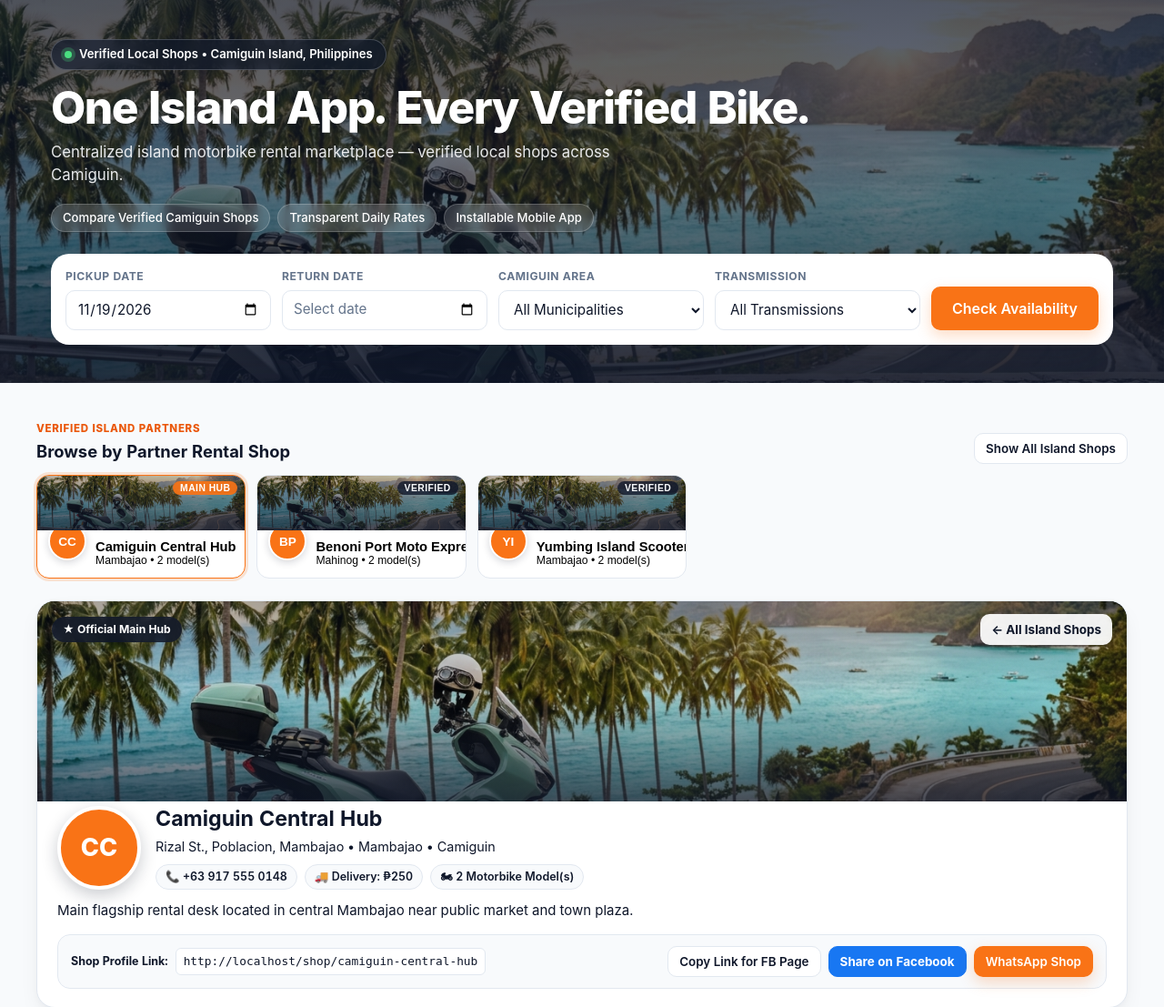
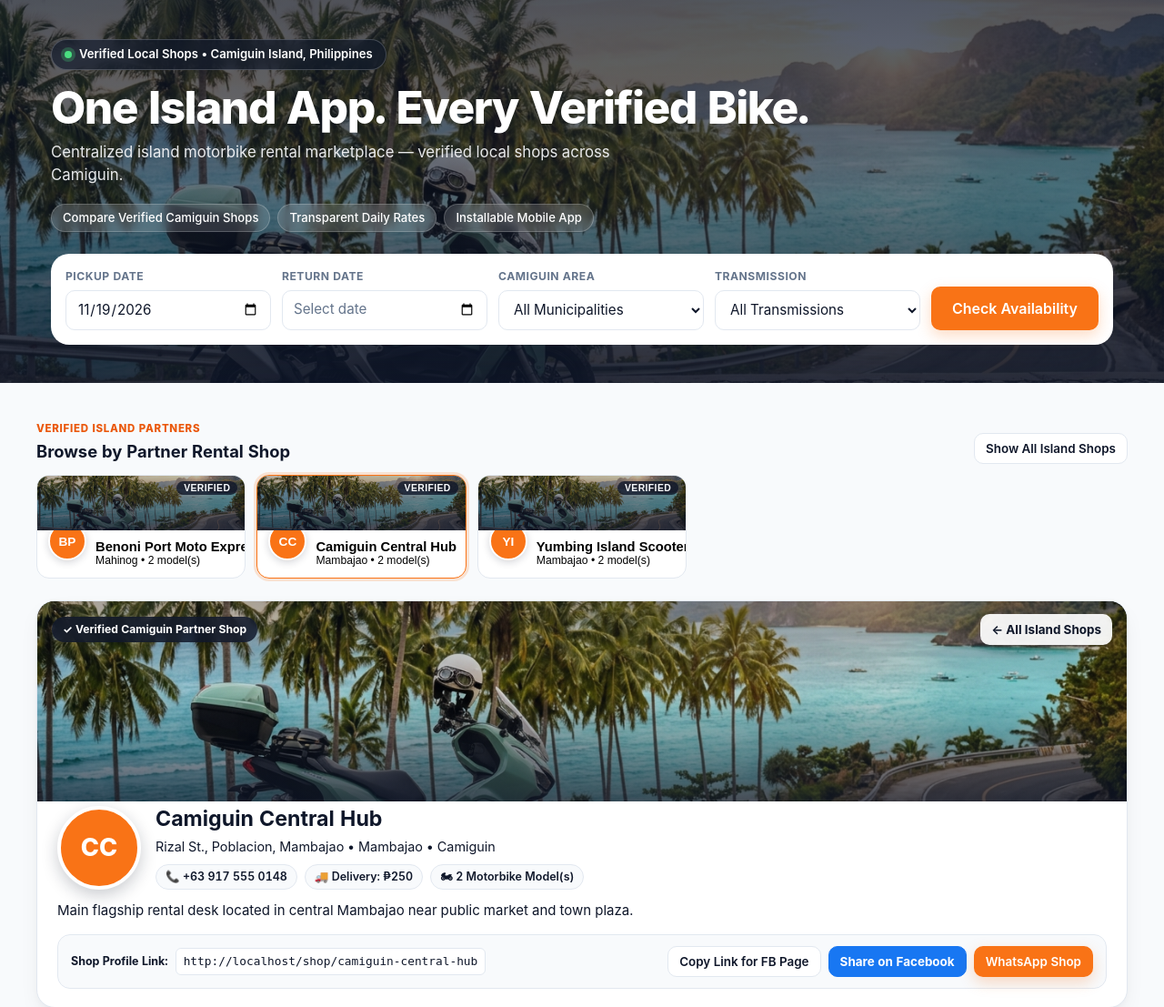
Before and after one commit to Junfols/motorbike-rentals-camiguin, a Flask app: page /shop/1 in a window 1280 px wide. Shown: the part 68-1175 px from the top of the page at 91% size. Run offline with Flask 3, Linux system fonts and the light colour scheme; data comes from the database, SQL or seed files in the repository; data that the repository does not hold is empty; some libraries are stand-ins or nearby versions.

Commit message:
feat: remove Main Hub lock and badge so all partner shops are equal

```diff
--- a/app.py
+++ b/app.py
@@ -2874,25 +2874,15 @@ def create_app(test_config: dict | None = None) -> Flask:
         if "password" in payload and len(new_password) < 6:
             return jsonify({"error": "New shop password must be at least 6 characters."}), 400
 
-        set_main = payload.get("is_main") in (True, 1, "1", "true", "yes")
-        if set_main:
-            new_status = "approved"
-        else:
-            new_status = (payload.get("status") or existing["status"]).strip().lower()
-            if new_status not in VALID_SHOP_STATUSES:
-                return jsonify({"error": "Invalid shop status."}), 400
-            if existing["is_main"] and new_status != "approved":
-                return jsonify({"error": "The main platform hub cannot be suspended."}), 400
+        new_status = (payload.get("status") or existing["status"]).strip().lower()
+        if new_status not in VALID_SHOP_STATUSES:
+            return jsonify({"error": "Invalid shop status."}), 400
 
         with conn:
-            if set_main:
-                conn.execute("UPDATE shops SET is_main = 0 WHERE is_main != 0")
-                conn.execute(
-                    "UPDATE shops SET is_main = 1, status = 'approved' WHERE id = ?",
-                    (shop_id,),
-                )
-            else:
-                conn.execute("UPDATE shops SET status = ? WHERE id = ?", (new_status, shop_id))
+            conn.execute(
+                "UPDATE shops SET status = ?, is_main = 0 WHERE id = ?",
+                (new_status, shop_id),
+            )
             if new_password:
                 conn.execute(
                     "UPDATE shops SET password_hash = ? WHERE id = ?",
@@ -2911,8 +2901,6 @@ def create_app(test_config: dict | None = None) -> Flask:
         existing = conn.execute("SELECT * FROM shops WHERE id = ?", (shop_id,)).fetchone()
         if not existing:
             return jsonify({"error": "Partner shop not found."}), 404
-        if existing["is_main"]:
-            return jsonify({"error": "Cannot delete the main platform shop."}), 400
 
         old_logo = (existing["logo_url"] if "logo_url" in existing.keys() else "") or ""
         old_cover = (existing["cover_url"] if "cover_url" in existing.keys() else "") or ""
@@ -3119,10 +3107,10 @@ def create_app(test_config: dict | None = None) -> Flask:
 
         raw_shop_id = fields.get("shop_id")
         if not raw_shop_id:
-            main_row = conn.execute(
-                "SELECT id FROM shops WHERE is_main = 1 ORDER BY id ASC LIMIT 1"
+            first_row = conn.execute(
+                "SELECT id FROM shops ORDER BY id ASC LIMIT 1"
             ).fetchone()
-            raw_shop_id = int(main_row["id"]) if main_row else 1
+            raw_shop_id = int(first_row["id"]) if first_row else 1
         try:
             shop_id = int(raw_shop_id)
         except (TypeError, ValueError):
--- a/db.py
+++ b/db.py
@@ -656,7 +656,7 @@ def init_db(db_path: str | None = None, db_url: str | None = None) -> None:
                         250,
                         generate_password_hash("partner1234"),
                         "approved",
-                        1,
+                        0,
                         now,
                     ),
                     (
@@ -851,23 +851,13 @@ def init_db(db_path: str | None = None, db_url: str | None = None) -> None:
                             rev,
                         )
 
-            # Promote RAFOLS MOTORBIKE RENTAL to Main Hub once if present in existing DB
+            # Clear legacy is_main flags so all partner shops are treated equally
+            conn.execute("UPDATE shops SET is_main = 0 WHERE is_main != 0")
+
             rafols_row = conn.execute(
-                "SELECT id, is_main FROM shops WHERE LOWER(shop_name) = 'rafols motorbike rental' ORDER BY id ASC LIMIT 1"
+                "SELECT id FROM shops WHERE LOWER(shop_name) = 'rafols motorbike rental' ORDER BY id ASC LIMIT 1"
             ).fetchone()
             if rafols_row:
-                migrated_flag = conn.execute(
-                    "SELECT value FROM settings WHERE key = 'main_hub_rafols_migrated'"
-                ).fetchone()
-                if not migrated_flag:
-                    conn.execute("UPDATE shops SET is_main = 0 WHERE is_main != 0")
-                    conn.execute(
-                        "UPDATE shops SET is_main = 1, status = 'approved' WHERE id = ?",
-                        (int(rafols_row["id"]),),
-                    )
-                    conn.execute(
-                        "INSERT INTO settings (key, value) VALUES ('main_hub_rafols_migrated', '1') ON CONFLICT (key) DO NOTHING"
-                    )
                 pw_reset_flag = conn.execute(
                     "SELECT value FROM settings WHERE key = 'rafols_pw_reset_v1'"
                 ).fetchone()
--- a/static/js/storefront.js
+++ b/static/js/storefront.js
@@ -417,7 +417,7 @@
             aria-pressed="${isActive ? "true" : "false"}"
           >
             <div class="shop-strip-cover" ${coverStyle}>
-              ${s.is_main ? `<span class="shop-strip-hub-tag">Main Hub</span>` : `<span class="shop-strip-hub-tag verified">Verified</span>`}
+              <span class="shop-strip-hub-tag verified">Verified</span>
             </div>
             <div class="shop-strip-body">
               <div class="shop-strip-avatar">${avatarHtml}</div>
@@ -466,7 +466,7 @@
         <div class="shop-banner-cover-overlay"></div>
         <div class="shop-banner-top-bar">
           <span class="shop-banner-verified-pill">
-            ${activeShop.is_main ? "&#9733; Official Main Hub" : "&#10003; Verified Camiguin Partner Shop"}
+            &#10003; Verified Camiguin Partner Shop
           </span>
           <button type="button" class="btn btn-sm shop-banner-reset-btn" data-clear-shop-filter="1">
             &larr; All Island Shops
--- a/templates/index.html
+++ b/templates/index.html
@@ -109,11 +109,7 @@
           title="View {{ s.shop_name }} Profile &amp; Fleet"
         >
           <div class="shop-strip-cover" style="background-image: linear-gradient(180deg, rgba(15,23,42,0.28), rgba(15,23,42,0.78)), url('{{ cover_bg }}');">
-            {% if s.is_main %}
-              <span class="shop-strip-hub-tag">Main Hub</span>
-            {% else %}
-              <span class="shop-strip-hub-tag verified">Verified</span>
-            {% endif %}
+            <span class="shop-strip-hub-tag verified">Verified</span>
           </div>
           <div class="shop-strip-body">
             <div class="shop-strip-avatar">
@@ -147,7 +143,7 @@
         <div class="shop-banner-cover-overlay"></div>
         <div class="shop-banner-top-bar">
           <span class="shop-banner-verified-pill">
-            {% if featured_shop.is_main %}&#9733; Official Main Hub{% else %}&#10003; Verified Camiguin Partner Shop{% endif %}
+            &#10003; Verified Camiguin Partner Shop
           </span>
           <button type="button" class="btn btn-sm shop-banner-reset-btn" data-clear-shop-filter="1">
             &larr; All Island Shops
```
Also changed, not shown: static/js/admin.js (+2 -27 lines), tests/test_app.py (+12 -20 lines).
